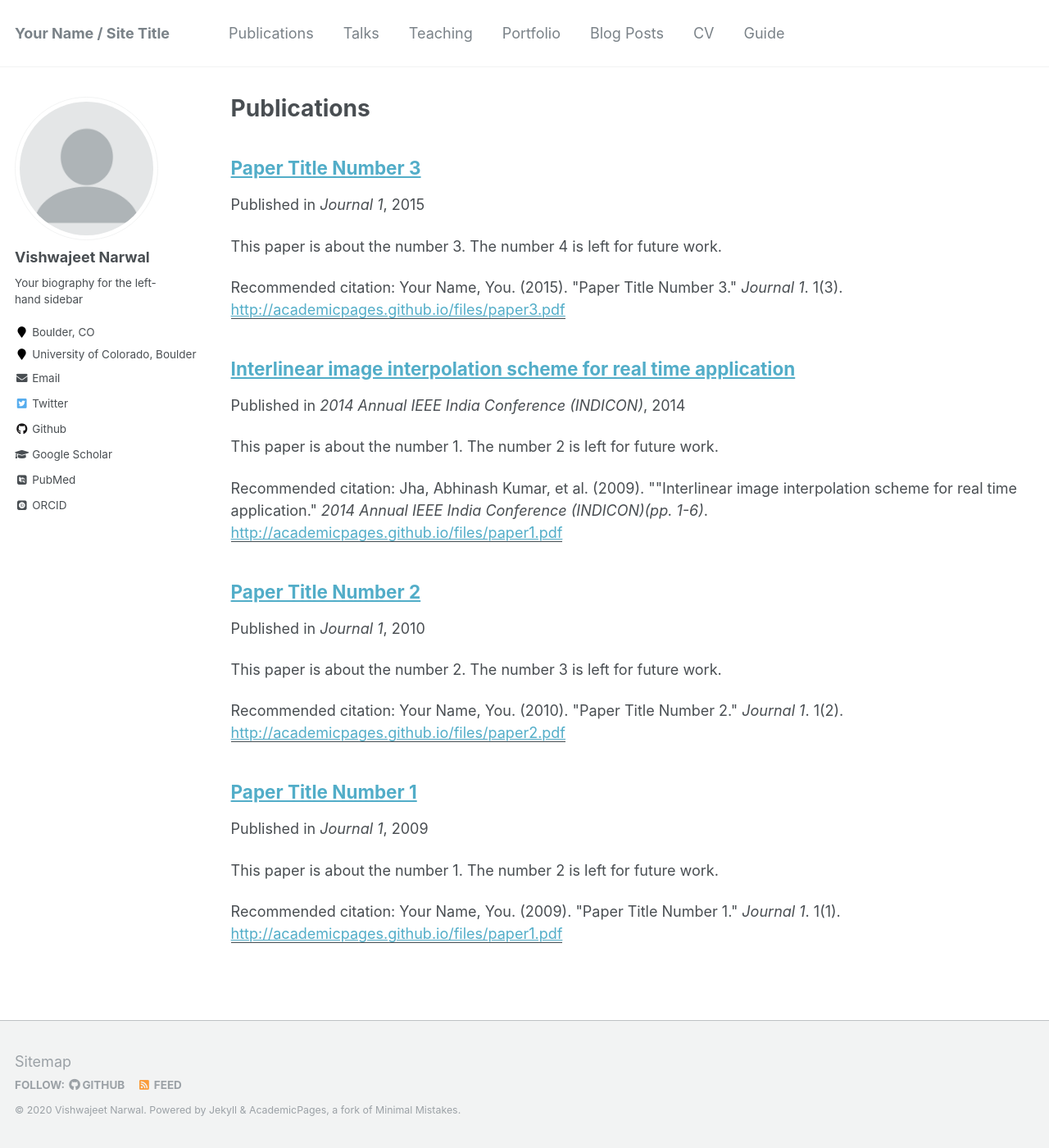
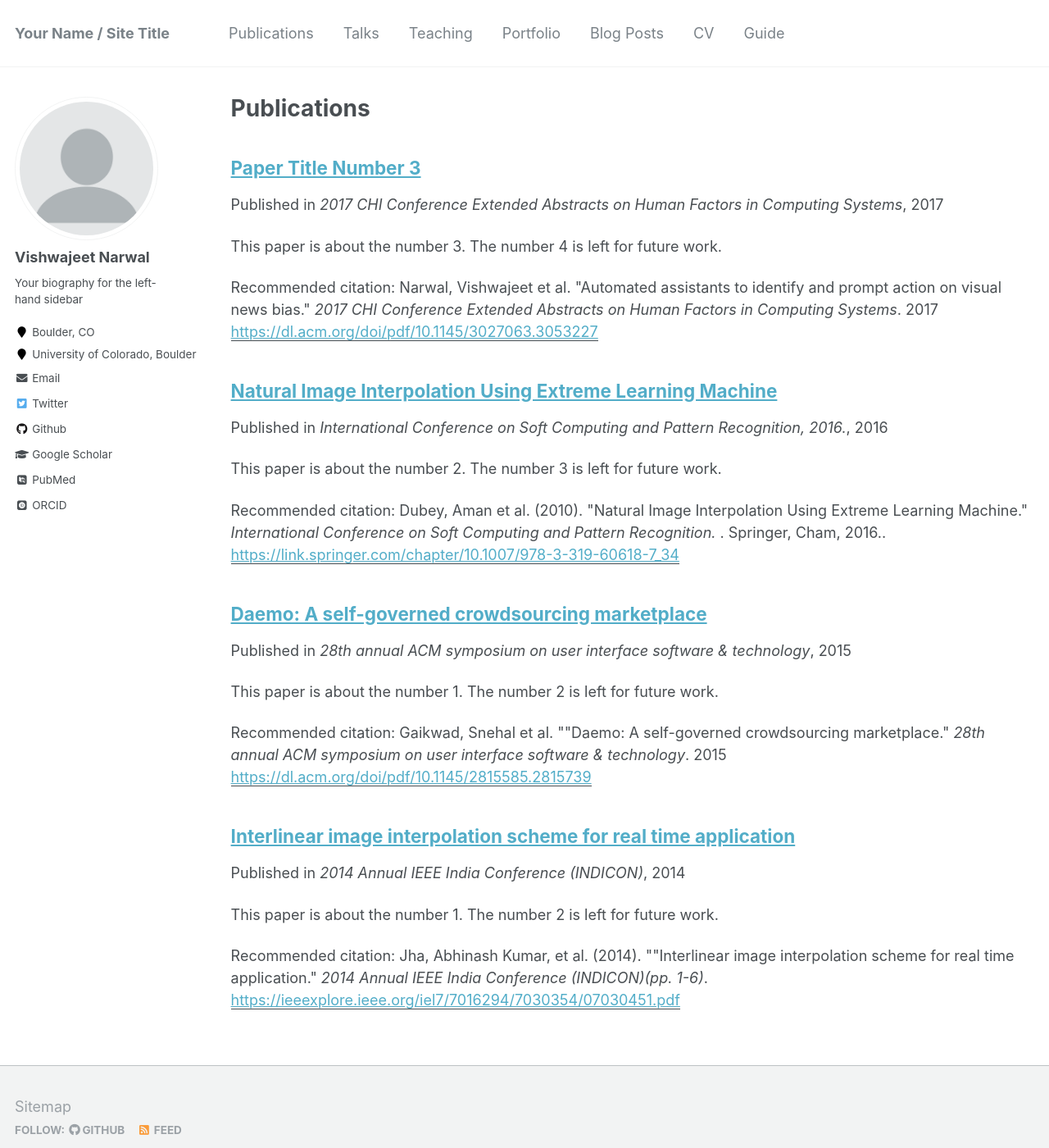
Before and after one commit to Macbull/macbull.github.io, a Jekyll site: the page built from _pages/publications.md, in a window 1280 px wide and 1400 px high. Shown: the whole window at 82% size. Built offline with Jekyll 4.4.1, drawn with Linux system fonts in a browser that asks for light colours; some web fonts are replaced; a file with an impossible date is left out.

Commit message:
Added publications

```diff
--- a/_publications/2009-10-01-paper-title-number-1.md
+++ /dev/null
@@ -1,15 +0,0 @@
----
-title: "Paper Title Number 1"
-collection: publications
-permalink: /publication/2009-10-01-paper-title-number-1
-excerpt: 'This paper is about the number 1. The number 2 is left for future work.'
-date: 2009-10-01
-venue: 'Journal 1'
-paperurl: 'http://academicpages.github.io/files/paper1.pdf'
-citation: 'Your Name, You. (2009). &quot;Paper Title Number 1.&quot; <i>Journal 1</i>. 1(1).'
----
-This paper is about the number 1. The number 2 is left for future work.
-
-[Download paper here](http://academicpages.github.io/files/paper1.pdf)
-
-Recommended citation: Your Name, You. (2009). "Paper Title Number 1." <i>Journal 1</i>. 1(1).
--- a/_publications/2010-10-01-paper-title-number-2.md
+++ /dev/null
@@ -1,15 +0,0 @@
----
-title: "Paper Title Number 2"
-collection: publications
-permalink: /publication/2010-10-01-paper-title-number-2
-excerpt: 'This paper is about the number 2. The number 3 is left for future work.'
-date: 2010-10-01
-venue: 'Journal 1'
-paperurl: 'http://academicpages.github.io/files/paper2.pdf'
-citation: 'Your Name, You. (2010). &quot;Paper Title Number 2.&quot; <i>Journal 1</i>. 1(2).'
----
-This paper is about the number 2. The number 3 is left for future work.
-
-[Download paper here](http://academicpages.github.io/files/paper2.pdf)
-
-Recommended citation: Your Name, You. (2010). "Paper Title Number 2." <i>Journal 1</i>. 1(2).
--- a/_publications/2015-10-01-paper-title-number-3.md
+++ /dev/null
@@ -1,15 +0,0 @@
----
-title: "Paper Title Number 3"
-collection: publications
-permalink: /publication/2015-10-01-paper-title-number-3
-excerpt: 'This paper is about the number 3. The number 4 is left for future work.'
-date: 2015-10-01
-venue: 'Journal 1'
-paperurl: 'http://academicpages.github.io/files/paper3.pdf'
-citation: 'Your Name, You. (2015). &quot;Paper Title Number 3.&quot; <i>Journal 1</i>. 1(3).'
----
-This paper is about the number 3. The number 4 is left for future work.
-
-[Download paper here](http://academicpages.github.io/files/paper3.pdf)
-
-Recommended citation: Your Name, You. (2015). "Paper Title Number 3." <i>Journal 1</i>. 1(3).
--- /dev/null
+++ b/_publications/daemo.md
@@ -0,0 +1,13 @@
+---
+title: "Daemo: A self-governed crowdsourcing marketplace"
+collection: publications
+permalink: /publication/daemo
+excerpt: 'This paper is about the number 1. The number 2 is left for future work.'
+date: 2015-11-06
+venue: '28th annual ACM symposium on user interface software & technology'
+paperurl: 'https://dl.acm.org/doi/pdf/10.1145/2815585.2815739'
+citation: 'Gaikwad, Snehal et al. &quot;"Daemo: A self-governed crowdsourcing marketplace.&quot; <i>28th annual ACM symposium on user interface software & technology</i>. 2015'
+---
+Crowdsourcing marketplaces provide opportunities for autonomous and collaborative professional work as well as social engagement. However, in these marketplaces, workers feel disrespected due to unreasonable rejections and low payments, whereas requesters do not trust the results they receive. The lack of trust and uneven distribution of power among workers and requesters have raised serious concerns about sustainability of these marketplaces. To address the challenges of trust and power, this paper introduces Daemo, a self-governed crowdsourcing marketplace. We propose a prototype task to improve the work quality and open-governance model to achieve equitable representation. We envisage Daemo will enable workers to build sustainable careers and provide requesters with timely, quality labor for their businesses.
+
+[Download paper here](https://dl.acm.org/doi/pdf/10.1145/2815585.2815739)
--- /dev/null
+++ b/_publications/elminterpolation.md
@@ -0,0 +1,13 @@
+---
+title: "Natural Image Interpolation Using Extreme Learning Machine"
+collection: publications
+permalink: /publication/elminterpolation
+excerpt: 'This paper is about the number 2. The number 3 is left for future work.'
+date: 2016-12-19
+venue: 'International Conference on Soft Computing and Pattern Recognition, 2016.'
+paperurl: 'https://link.springer.com/chapter/10.1007/978-3-319-60618-7_34'
+citation: 'Dubey, Aman et al. (2010). &quot;Natural Image Interpolation Using Extreme Learning Machine.&quot; <i>International Conference on Soft Computing and Pattern Recognition. </i>. Springer, Cham, 2016..'
+---
+Standard image interpolation methods use a uniform interpolation filter on the entire image. To achieve improved results on specific structures, content adaptive interpolation methods have been introduced. However, these are typically limited to fit image data into a linear model in each class. In this paper, we investigate replacing the linear model by a flexible non-linear model, resulting in a novel interpolation algorithm based on extreme learning machines. Extreme learning machines (ELMs) is a relatively recent learning algorithm for single hidden layer feed-forward neural networks, which compared with conventional neural network learning algorithms, overcomes slow training speed and over-fitting problems. Based on an extensive set of experiments, we show that our proposed approach yields improved image quality, as confirmed by both objective and subjective results.
+
+[Download paper here](https://link.springer.com/chapter/10.1007/978-3-319-60618-7_34)
--- a/_publications/indicon.md
+++ b/_publications/indicon.md
@@ -5,11 +5,9 @@ permalink: /publication/indicon
 excerpt: 'This paper is about the number 1. The number 2 is left for future work.'
 date: 2014-12-11
 venue: '2014 Annual IEEE India Conference (INDICON)'
-paperurl: 'http://academicpages.github.io/files/paper1.pdf'
-citation: 'Jha, Abhinash Kumar, et al. (2009). &quot;"Interlinear image interpolation scheme for real time application.&quot; <i>2014 Annual IEEE India Conference (INDICON)(pp. 1-6)</i>.'
+paperurl: 'https://ieeexplore.ieee.org/iel7/7016294/7030354/07030451.pdf'
+citation: 'Jha, Abhinash Kumar, et al. (2014). &quot;"Interlinear image interpolation scheme for real time application.&quot; <i>2014 Annual IEEE India Conference (INDICON)(pp. 1-6)</i>.'
 ---
 Interpolation is a technique for obtaining new unknown data points within the range of discrete known data points and is often used to recover an image from its downsampled version, or to simply perform image expansion. Recently a lot of interpolation algorithms are proposed, but these interpolation algorithms are highly computationally expensive. Hence these algorithms cannot be implemented and used in real time applications. In view of real time applications we have proposed a computationally simple interpolation algorithm. In our proposed algorithm the unknown pixels are categorized into three types depending upon their spatial position. For each type of pixels, distinct methods are used for prediction. The experimental results show that our proposed algorithm excels the conventional interpolation methods in visual effect, and has a lower complexity. Therefore, the algorithm adapts to real-time image resizing.
 
 [Download paper here](http://www.academia.edu/download/56888549/Interlinear_Image_Interpolation_Scheme_for_Real.pdf)
-
-Recommended citation: Your Name, You. (2009). "Paper Title Number 1." <i>Journal 1</i>. 1(1).
--- /dev/null
+++ b/_publications/unbiasedcrowd.md
@@ -0,0 +1,28 @@
+---
+title: "Paper Title Number 3"
+collection: publications
+permalink: /publication/unbiasedcrowd
+excerpt: 'This paper is about the number 3. The number 4 is left for future work.'
+date: 2017-05-06
+venue: '2017 CHI Conference Extended Abstracts on Human Factors in Computing Systems'
+paperurl: 'https://dl.acm.org/doi/pdf/10.1145/3027063.3053227'
+citation: 'Narwal, Vishwajeet et al. &quot;Automated assistants to identify and prompt action on visual news bias.&quot; <i>2017 CHI Conference Extended Abstracts on Human Factors in Computing Systems</i>. 2017'
+---
+Bias is a common problem in today’s media, appearing frequently in text and in visual imagery. Users on social media
+websites such as Twitter need better methods for identifying bias. Additionally, activists –those who are motivated to
+effect change related to some topic, need better methods
+to identify and counteract bias that is contrary to their mission. With both of these use cases in mind, in this paper we
+propose a novel tool called UnbiasedCrowd that supports
+identification of, and action on bias in visual news media.
+In particular, it addresses the following key challenges (1)
+identification of bias; (2) aggregation and presentation of
+evidence to users; (3) enabling activists to inform the public
+of bias and take action by engaging people in conversation
+with bots. We describe a preliminary study on the Twitter
+platform that explores the impressions that activists had of
+our tool, and how people reacted and engaged with online
+bots that exposed visual bias. We conclude by discussing
+design and implication of our findings for creating future
+systems to identify and counteract the effects of news bias.
+
+[Download paper here](https://dl.acm.org/doi/pdf/10.1145/3027063.3053227)
```
Also changed, not shown: _publications/edyinterpolation.md (added, +14 -0 lines).
